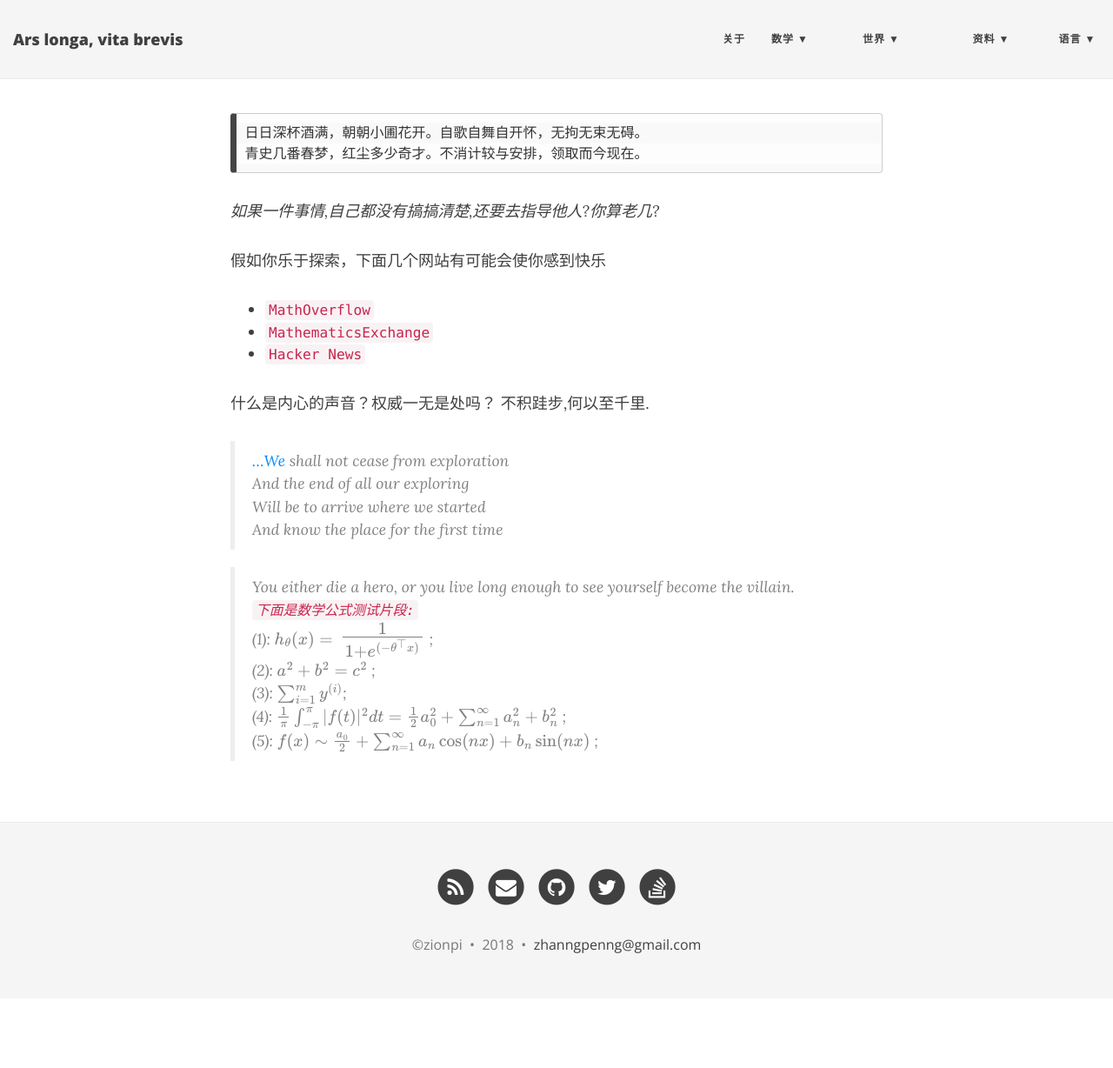
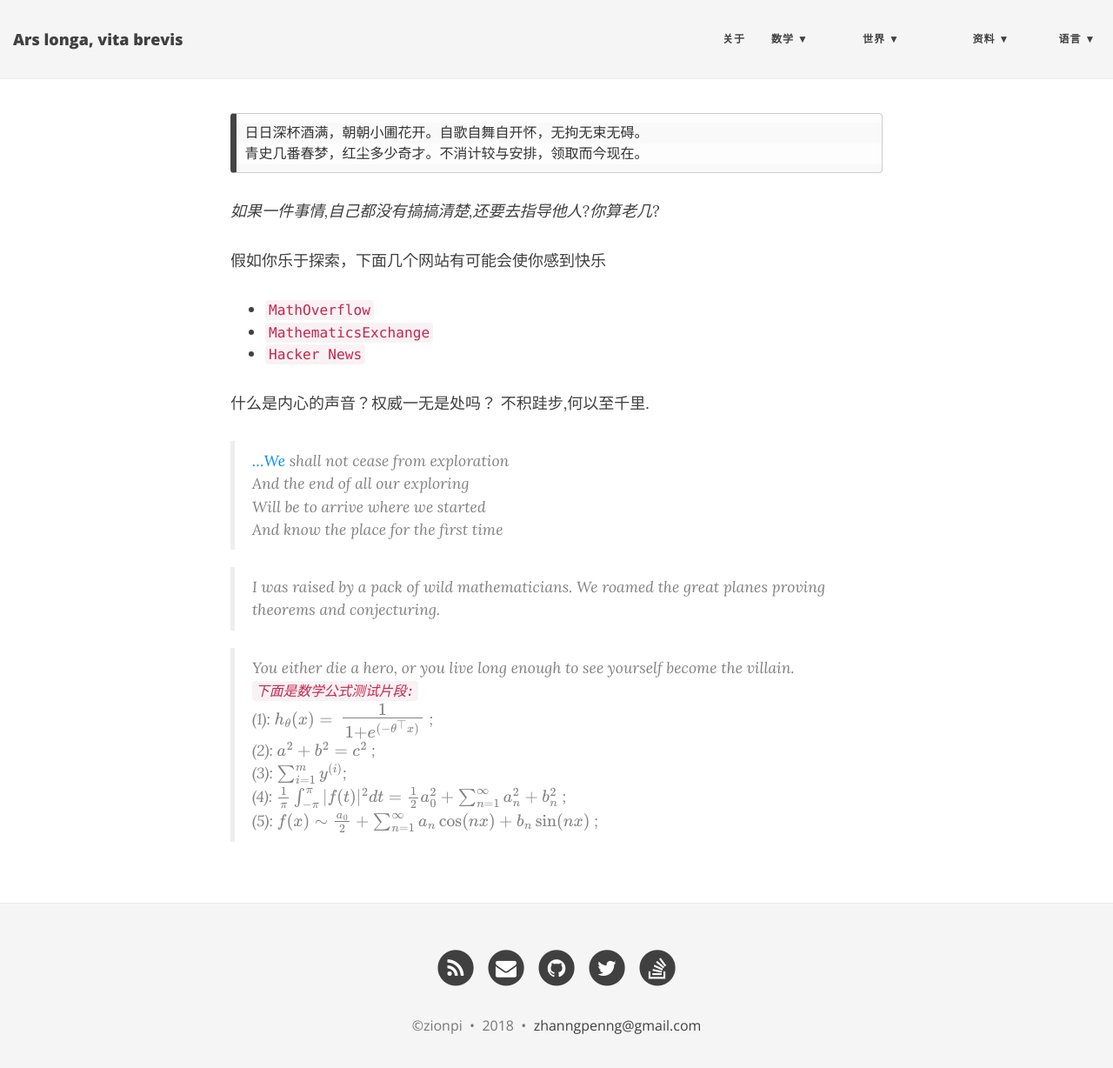
Before and after one commit to ZionPi/zionpi.github.io, a Jekyll site: the page built from about.md, in a window 1280 px wide and 1241 px high. Shown: the top 1228 px of the window at 87% size. Built offline with Jekyll 4.4.1, drawn with Linux system fonts in a browser that asks for light colours; nearby versions of some CDN libraries; formulas are drawn with MathJax 3.

Commit message:
Update about.md

```diff
--- a/about.md
+++ b/about.md
@@ -20,6 +20,8 @@ And the end of all our exploring
 Will be to arrive where we started
 And know the place for the first time
 
+> I was raised by a pack of wild mathematicians. We roamed the great planes proving theorems and conjecturing.
+
 > You either die a hero, or you live long enough to see yourself become the villain.
  `下面是数学公式测试片段:`
  (1): $h_\theta(x) = \Large\frac{1}{1 + \mathcal{e}^{(-\theta^\top x)}}$ ; <br/>
```
